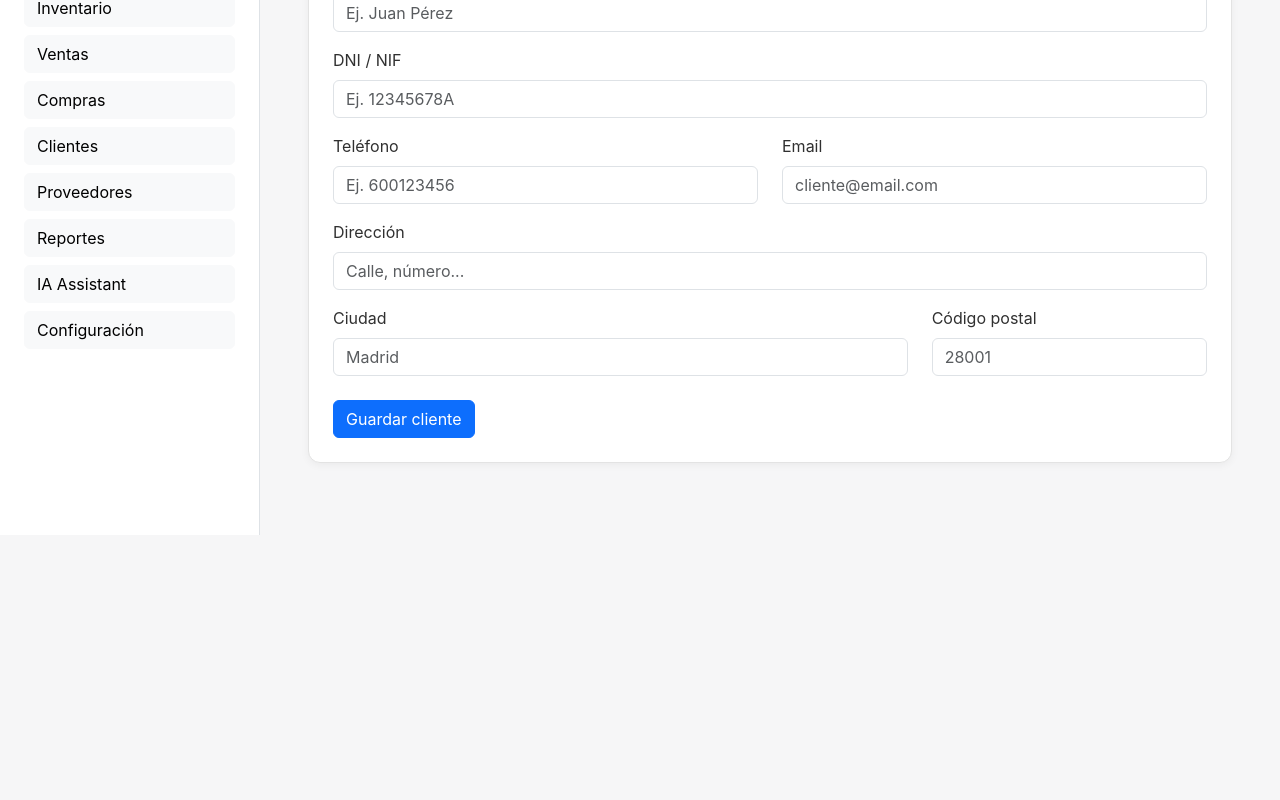
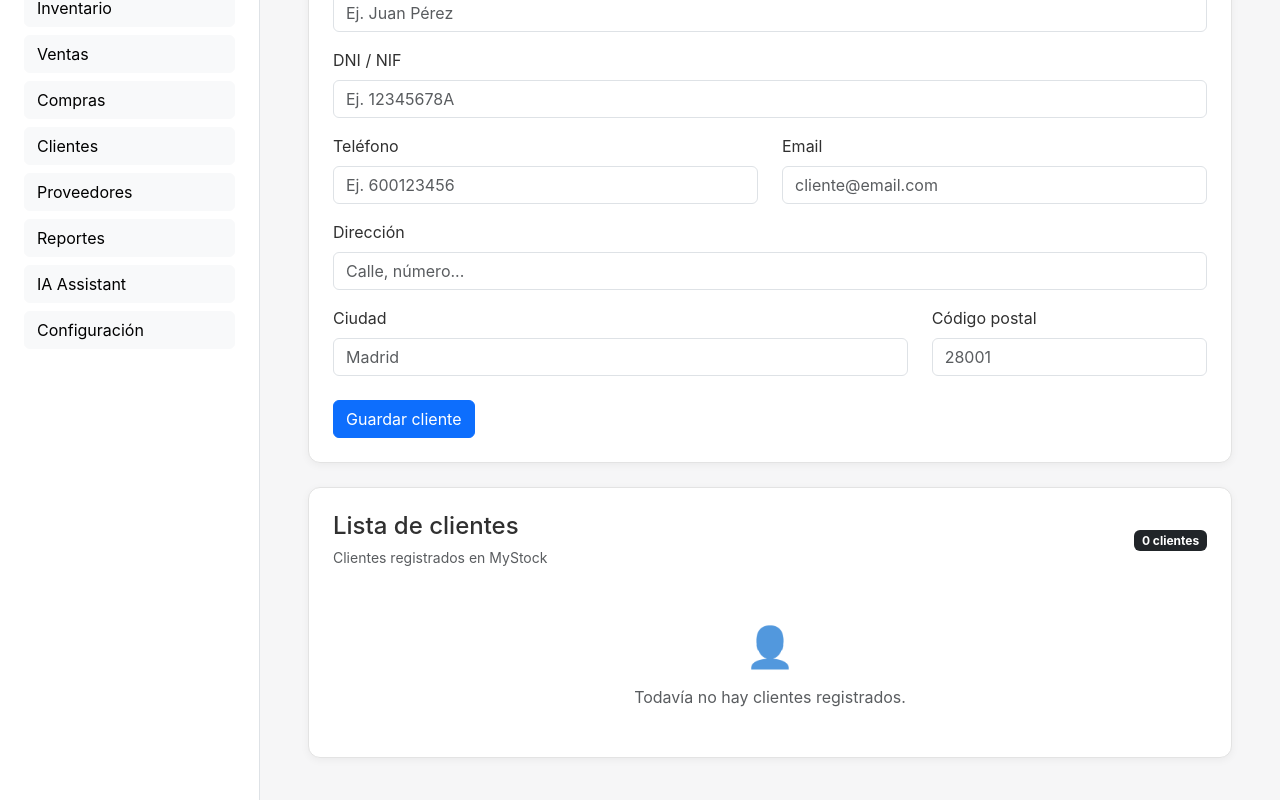
Before and after one commit to ErwinGonzalezBonilla/MyStock, a React app in the folder frontend/: page /clients in a window 1280 px wide. Shown: the part 296-1096 px from the top of the page. Before the commit the page ends 831 px from the top, so only its background shows below. Built offline with nearby package versions, Linux system fonts and the light colour scheme; the HTML template or start-up script is replaced by a standard one.

Commit message:
feat(clients): save and list clients

```diff
--- a/frontend/src/pages/Clients.jsx
+++ b/frontend/src/pages/Clients.jsx
@@ -17,19 +17,65 @@ export default function Clients() {
   const [client, setClient] =
     useState(EMPTY_CLIENT);
 
+  const [clients, setClients] =
+    useState(() => {
+      const savedClients =
+        localStorage.getItem("clients");
+
+      if (!savedClients) {
+        return [];
+      }
+
+      try {
+        return JSON.parse(savedClients);
+      } catch (error) {
+        console.error(
+          "Error al cargar clientes:",
+          error
+        );
+
+        return [];
+      }
+    });
+
+  const [message, setMessage] =
+    useState("");
+
   const handleChange = (e) => {
     setClient((prev) => ({
       ...prev,
       [e.target.name]: e.target.value,
     }));
+
+    setMessage("");
   };
 
   const handleSubmit = (e) => {
     e.preventDefault();
 
-    console.log("Cliente preparado:", client);
+    const newClient = {
+      ...client,
+      id: crypto.randomUUID(),
+      createdAt: new Date().toISOString(),
+    };
+
+    const updatedClients = [
+      ...clients,
+      newClient,
+    ];
+
+    localStorage.setItem(
+      "clients",
+      JSON.stringify(updatedClients)
+    );
+
+    setClients(updatedClients);
 
     setClient(EMPTY_CLIENT);
+
+    setMessage(
+      "Cliente guardado correctamente."
+    );
   };
 
   return (
@@ -39,12 +85,115 @@ export default function Clients() {
         Clientes
       </h2>
 
+      {message && (
+        <div
+          className="alert alert-success"
+          role="alert"
+        >
+          ✅ {message}
+        </div>
+      )}
+
+      {/* FORMULARIO */}
+
       <ClientForm
         client={client}
         handleChange={handleChange}
         handleSubmit={handleSubmit}
       />
 
+      {/* LISTA DE CLIENTES */}
+
+      <div className="stat-card">
+
+        <div className="d-flex justify-content-between align-items-center mb-4">
+
+          <div>
+            <h4 className="mb-1">
+              Lista de clientes
+            </h4>
+
+            <small className="text-muted">
+              Clientes registrados en MyStock
+            </small>
+          </div>
+
+          <span className="badge bg-dark">
+            {clients.length}{" "}
+            {clients.length === 1
+              ? "cliente"
+              : "clientes"}
+          </span>
+
+        </div>
+
+        {clients.length === 0 ? (
+
+          <div className="text-center text-muted py-4">
+
+            <div className="fs-1 mb-2">
+              👤
+            </div>
+
+            <p className="mb-0">
+              Todavía no hay clientes registrados.
+            </p>
+
+          </div>
+
+        ) : (
+
+          <div className="table-responsive">
+
+            <table className="table table-hover align-middle">
+
+              <thead className="table-light">
+
+                <tr>
+                  <th>Cliente</th>
+                  <th>DNI / NIF</th>
+                  <th>Teléfono</th>
+                  <th>Email</th>
+                </tr>
+
+              </thead>
+
+              <tbody>
+
+                {clients.map((item) => (
+
+                  <tr key={item.id}>
+
+                    <td className="fw-semibold">
+                      {item.name}
+                    </td>
+
+                    <td>
+                      {item.taxId || "—"}
+                    </td>
+
+                    <td>
+                      {item.phone || "—"}
+                    </td>
+
+                    <td>
+                      {item.email || "—"}
+                    </td>
+
+                  </tr>
+
+                ))}
+
+              </tbody>
+
+            </table>
+
+          </div>
+
+        )}
+
+      </div>
+
     </div>
   );
 }
```
